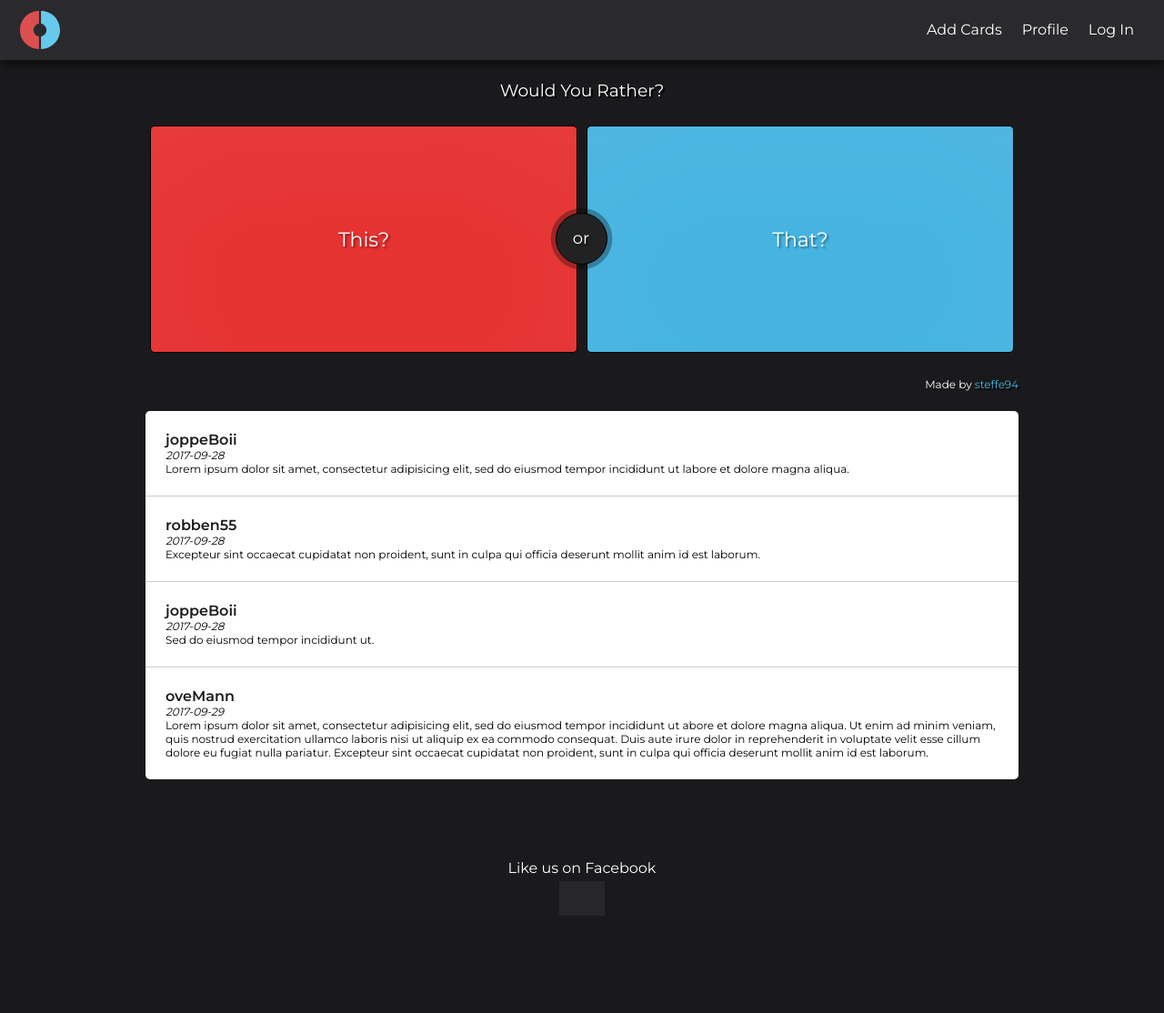
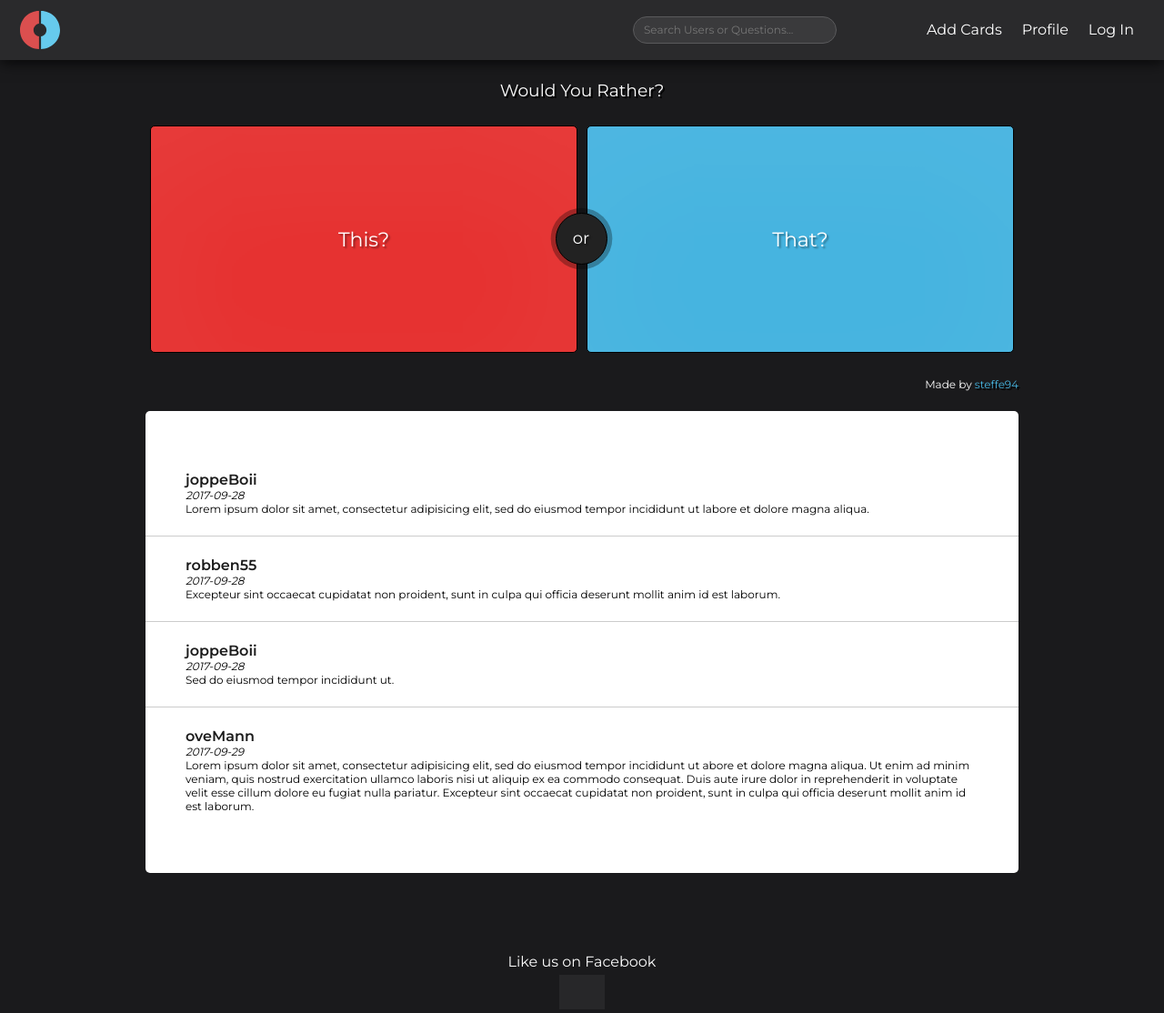
Before and after one commit to duvan094/PHPproject, a PHP site: page / in a window 1280 px wide. Shown: the whole page at 91% size. Before the commit the page ends 1007 px from the top, so only its background shows below. Run offline with PHP 8.4, Linux system fonts and the light colour scheme; grey boxes are pictures that could not be loaded.

Commit message:
Added a dummy search bar

```diff
--- a/header.php
+++ b/header.php
@@ -17,5 +17,10 @@
         <li><a href="#">Log In</a></li>
         <li><a href="#">Profile</a></li>
         <li><a href="#">Add Cards</a></li>
+        <li>
+          <form id="searchBar" action="index.html" method="GET">
+            <input type="text" name="searchField" placeholder="Search Users or Questions..."value="">
+          </form>
+        </li>
       </ul>
     </nav>
--- a/main.css
+++ b/main.css
@@ -42,6 +42,20 @@ nav>ul>li>a{
 
 nav>ul>li>a:hover{
 	background:rgba(0, 0, 0, 0.5);
+}
+
+#searchBar>input{
+	border:solid 1px #5A5A5C;
+	border-radius: 22px;
+	padding:5px 11px;
+	background:#3A3A3C;
+	font-size: 12px;
+	line-height: 18px;
+	width:200px;
+	color:#FFF;
+	outline:none;
+	margin-top:18px;
+	margin-right:88px;
 }
 
 body p, h1, h3 {
@@ -164,6 +178,7 @@ main>#user>a:hover{
 #commentContainer{
 	background:#FFF;
 	border-radius: 5px;
+	padding:44px 0;
 }
 
 #commentContainer>.commentField>a{
@@ -173,7 +188,7 @@ main>#user>a:hover{
 }
 
 #commentContainer>.commentField{
-	padding:22px;
+	padding:22px 44px;
 	border-bottom: 1px solid #CCC;
 	list-style: none;
 }
```
